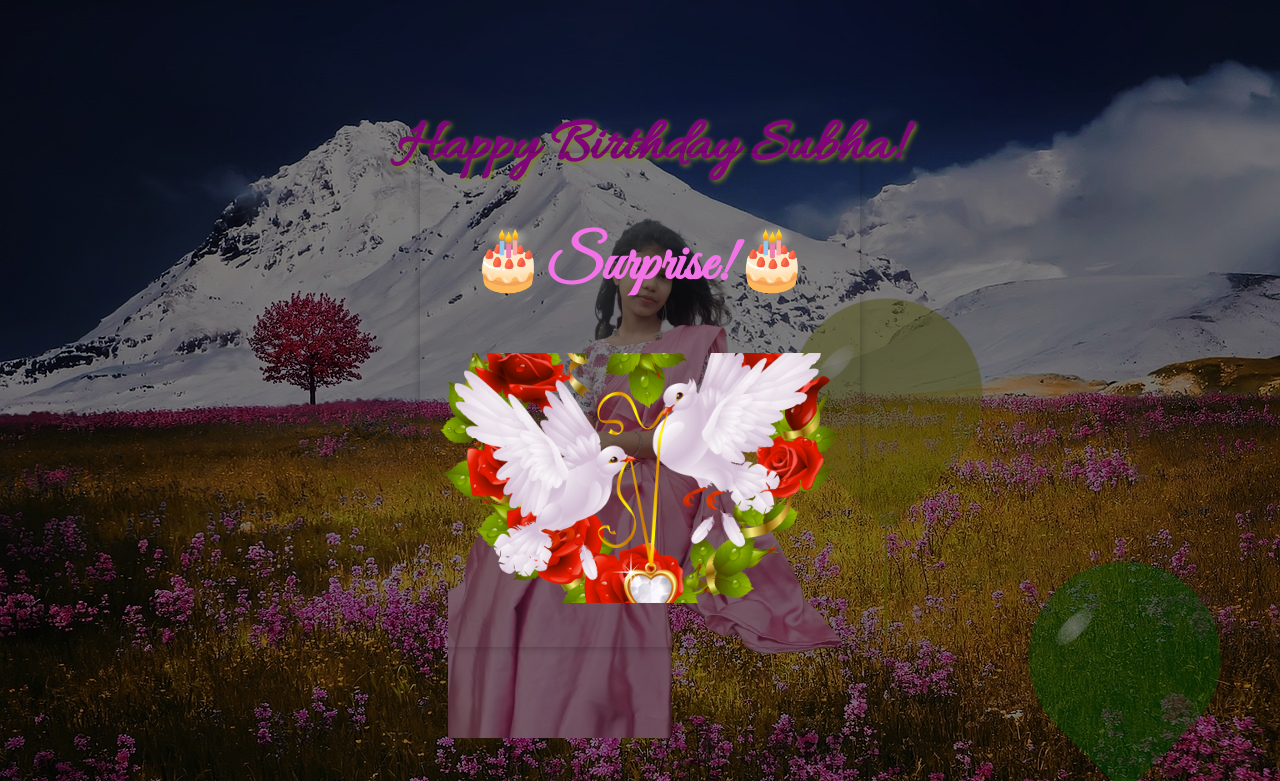
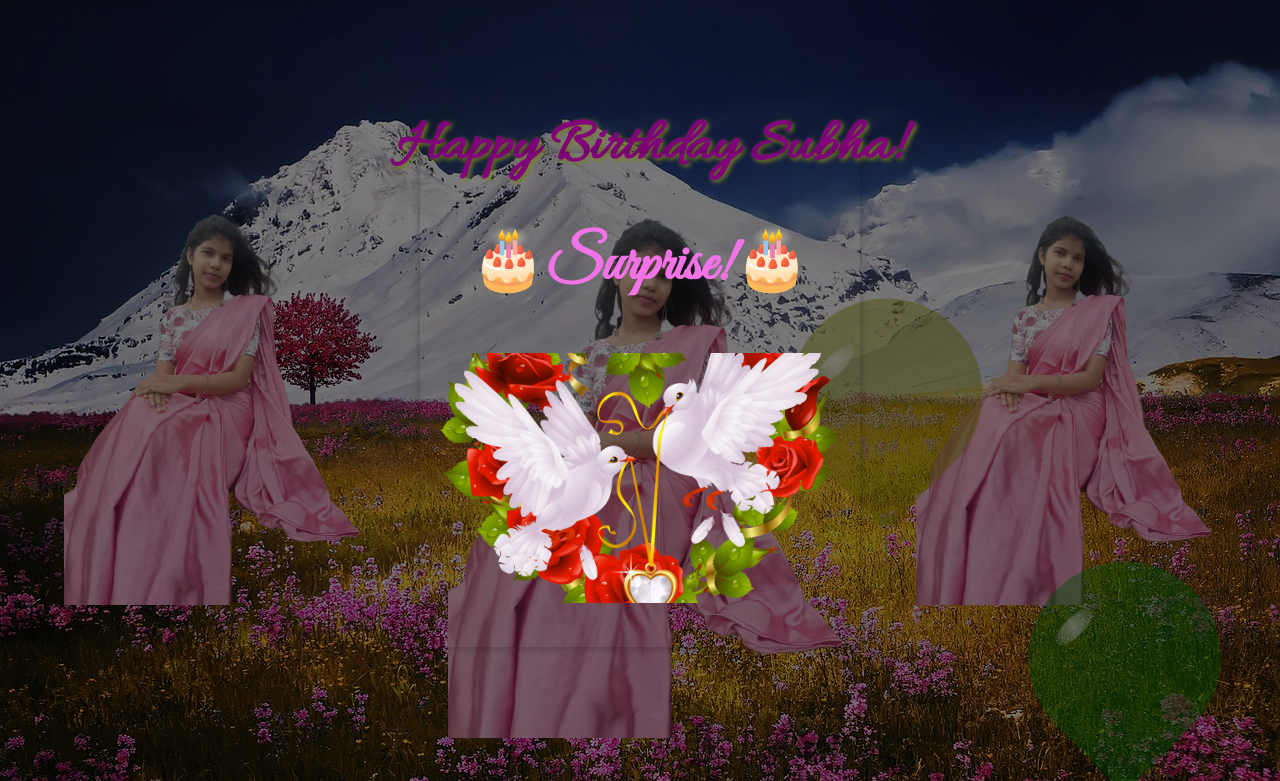
Before and after one commit to SoumyaRanjanBiswal1/SoumyaRanjanBiswal1.github.io, a plain HTML site: page index.html in a window 1280 px wide. Shown: the top 781 px of the page. Drawn offline with Linux system fonts and the light colour scheme.

Commit message:
Update index.html

```diff
--- a/index.html
+++ b/index.html
@@ -35,6 +35,8 @@
     <div class="container">
       <h1>Happy Birthday Subha!</h1>
       <img src="mypic.png" alt="image loading .....">
+      <img class="left-one" src="mypic.png" alt="img">
+      <img class="right-one" src="mypic.png" alt="img">
       <p style="color: black;">Wishing you all the best on your special day. May all your dreams and wishes come true.</p>
       <button id="play-button">Play</button>
       <audio id="song" src="song1.mp3"></audio>
```
